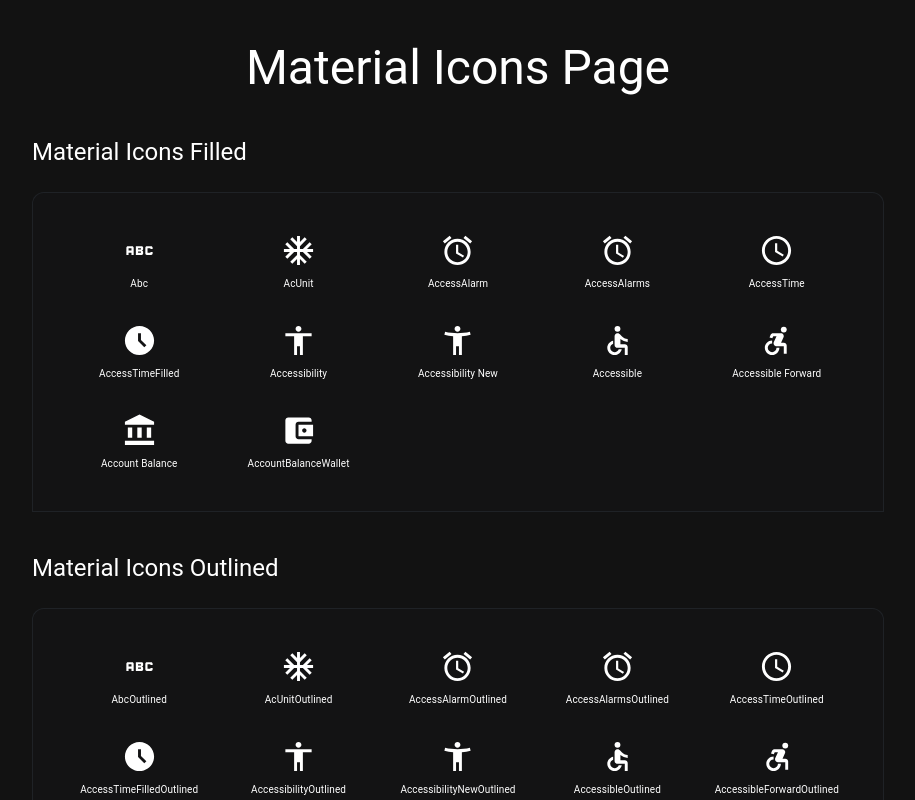
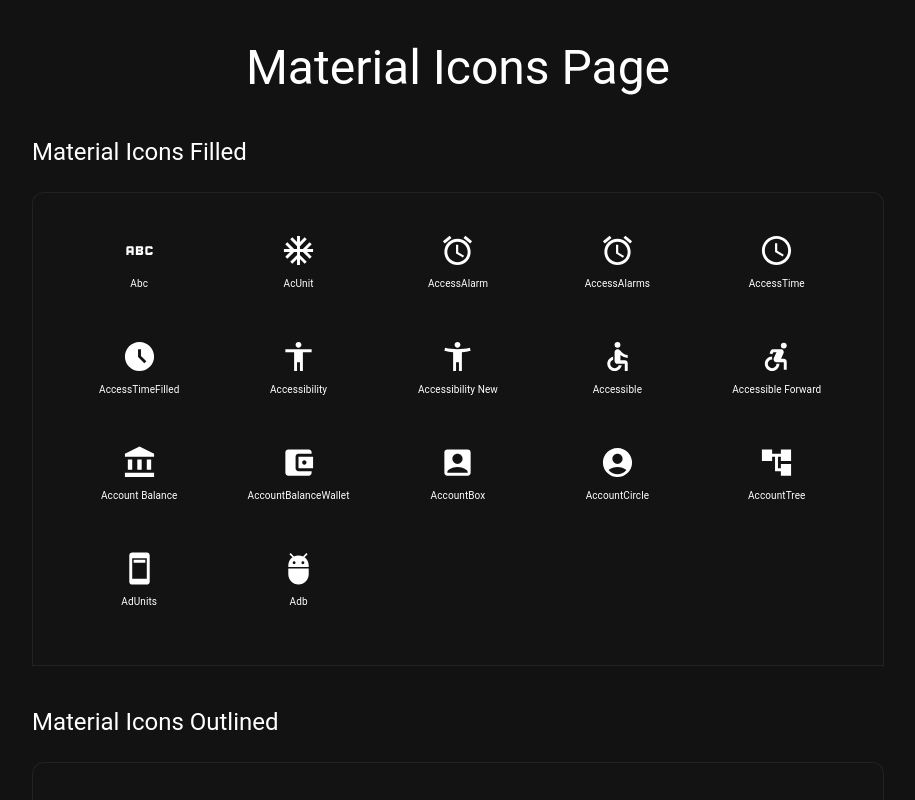
Before and after one commit to watcharakornton/mui_tutorials, a React (Vite) app: page /material-icons in a window 1280 px wide. Shown: the top 800 px of the page, without its empty margins (182-1097 px from the left). Built offline with nearby package versions, Linux system fonts and the light colour scheme.

Commit message:
Add more icons into MaterialIconsFilled module and add hover action on icons

```diff
--- a/src/data-display/MaterialIconsComponent.jsx
+++ b/src/data-display/MaterialIconsComponent.jsx
@@ -1,5 +1,6 @@
 import * as React from "react";
 import MyContainer from "../component/MyContainer";
+// Import Icons Filled
 import {
     Abc as AbcIcon,
     AcUnit as AcUnitIcon,
@@ -13,7 +14,14 @@ import {
     AccessibleForward as AccessibleForwardIcon,
     AccountBalance as AccountBalanceIcon,
     AccountBalanceWallet as AccountBalanceWalletIcon,
-
+    AccountBox as AccountBoxIcon,
+    AccountCircle as AccountCircleIcon,
+    AccountTree as AccountTreeIcon,
+    AdUnits as AdUnitsIcon,
+    Adb as AdbIcon,
+} from "@mui/icons-material";
+// Import Icons Outlined
+import {
     AbcOutlined as AbcIconOutlined,
     AcUnitOutlined as AcUnitIconOutlined,
     AccessAlarmOutlined as AccessAlarmIconOutlined,
@@ -25,11 +33,11 @@ import {
     AccessibleOutlined as AccessibleIconOutlined,
     AccessibleForwardOutlined as AccessibleForwardIconOutlined,
     AccountBalanceOutlined as AccountBalanceIconOutlined,
-
-} from "@mui/icons-material";
+} from '@mui/icons-material';
 import { Typography, Box, Grid } from "@mui/material";
 
-const iconsFilled = [
+const iconsSet = {
+    filled: [
         { component: AbcIcon, label: "Abc" },
         { component: AcUnitIcon, label: "AcUnit" },
         { component: AccessAlarmIcon, label: "AccessAlarm" },
@@ -42,9 +50,13 @@ const iconsFilled = [
         { component: AccessibleForwardIcon, label: "Accessible Forward" },
         { component: AccountBalanceIcon, label: "Account Balance" },
         { component: AccountBalanceWalletIcon, label: "AccountBalanceWallet" },
-];
-
-const iconsOutlined = [
+        { component: AccountBoxIcon, label: "AccountBox" },
+        { component: AccountCircleIcon, label: "AccountCircle" },
+        { component: AccountTreeIcon, label: "AccountTree" },
+        { component: AdUnitsIcon, label: "AdUnits" },
+        { component: AdbIcon, label: "Adb" },
+    ],
+    outlined: [
         { component: AbcIconOutlined, label: "AbcOutlined" },
         { component: AcUnitIconOutlined, label: "AcUnitOutlined" },
         { component: AccessAlarmIconOutlined, label: "AccessAlarmOutlined" },
@@ -56,7 +68,8 @@ const iconsOutlined = [
         { component: AccessibleIconOutlined, label: "AccessibleOutlined" },
         { component: AccessibleForwardIconOutlined, label: "AccessibleForwardOutlined" },
         { component: AccountBalanceIconOutlined, label: "AccountBalanceOutlined" },
-];
+    ]
+}
 
 const IconsBox = ({ icons }) => {
     return (
@@ -70,6 +83,12 @@ const IconsBox = ({ icons }) => {
                                 flexDirection: "column",
                                 alignItems: "center",
                                 justifyContent: "center",
+                                mb: 2,
+                                transition: "transform 0.3s, color 0.3s",
+                                "&:hover": {
+                                    transform: "scale(1.2)",
+                                    color: "primary.main",
+                                },
                             }}
                         >
                             <Icon fontSize="large" />
@@ -86,7 +105,7 @@ const IconsBox = ({ icons }) => {
 export const MaterialIconsOutlined = () => {
     return (
         <MyContainer title="Material Icons Outlined">
-            <IconsBox icons={iconsOutlined} />
+            <IconsBox icons={iconsSet.outlined} />
         </MyContainer>
     )
 }
@@ -94,7 +113,7 @@ export const MaterialIconsOutlined = () => {
 export const MaterialIconsFilled = () => {
     return (
         <MyContainer title="Material Icons Filled">
-            <IconsBox icons={iconsFilled} />
+            <IconsBox icons={iconsSet.filled} />
         </MyContainer>
     );
 };
```
Lines whose indentation alone changed are shown as unchanged.
